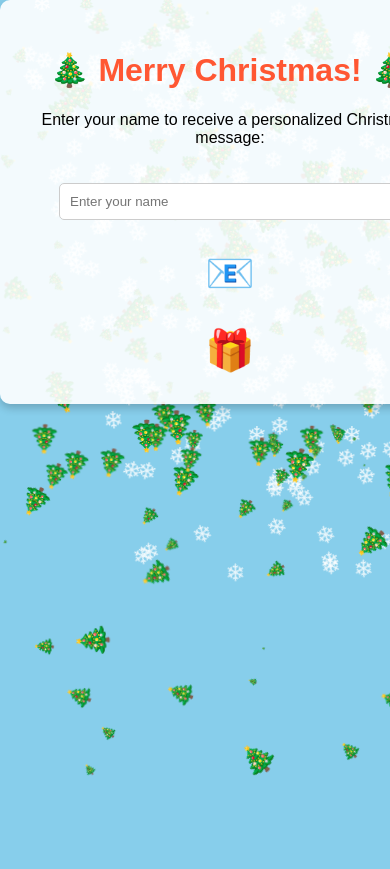
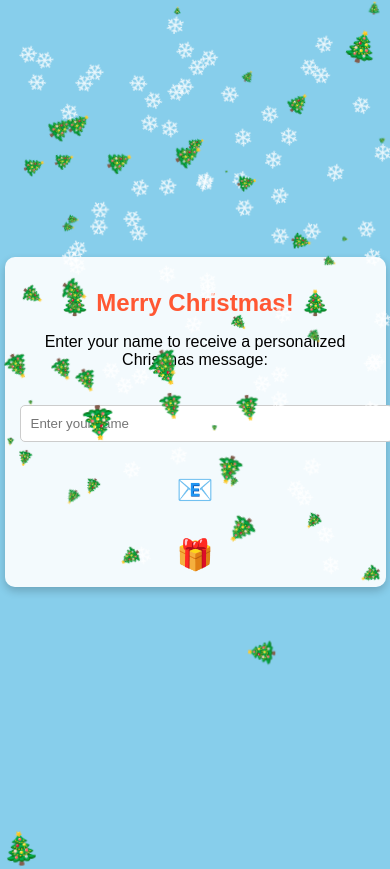
Before and after one commit to RickZaig98/Door, a plain HTML site: page index.html in a window 390 px wide. Shown: the top 869 px of the page. Before the commit the page ends 844 px from the top, so only its background shows below. Drawn offline with Linux system fonts and the light colour scheme.

Commit message:
Update index.html

```diff
--- a/index.html
+++ b/index.html
@@ -11,21 +11,27 @@
             margin: 0;
             padding: 0;
             overflow: hidden;
+            display: flex;
+            justify-content: center;
+            align-items: center;
+            height: 100vh;  /* Ensure body takes full height of the viewport */
         }
+
         .container {
             background-color: rgba(255, 255, 255, 0.9);
-            padding: 30px;
+            padding: 20px;  /* Adjust padding for smaller screens */
             border-radius: 10px;
             box-shadow: 0 4px 8px rgba(0, 0, 0, 0.2);
-            width: 400px;
-            margin: auto;
-            position: relative;
-            z-index: 2;
+            width: 90%;  /* 90% width of the viewport */
+            max-width: 500px;  /* Set a maximum width to avoid it getting too large */
             text-align: center;
         }
+
         h1 {
             color: #ff5733;
+            font-size: 2rem;  /* Adjust the size for responsiveness */
         }
+
         input[type="text"] {
             padding: 10px;
             width: 80%;
@@ -33,6 +39,7 @@
             border-radius: 5px;
             border: 1px solid #ccc;
         }
+
         .mail-button {
             font-size: 40px;
             cursor: pointer;
@@ -41,22 +48,26 @@
             padding: 10px;
             margin-top: 20px;
         }
+
         .mail-button:hover {
             background-color: #ffeb3b;
             border-radius: 10px;
         }
+
         .message {
             margin-top: 20px;
             font-size: 20px;
             font-weight: bold;
             color: #ff5733;
         }
+
         .christmas-icon {
             font-size: 40px;
             color: #ff5733;
             margin-top: 20px;
             cursor: pointer;
         }
+
         .snowflake {
             position: absolute;
             top: -10px;
@@ -65,6 +76,7 @@
             opacity: 0.8;
             animation: fall 10s linear infinite;
         }
+
         .tree {
             font-size: 30px;
             color: green;
@@ -89,6 +101,34 @@
             }
             100% {
                 transform: rotate(360deg);
+            }
+        }
+
+        /* Media Queries for smaller screens */
+        @media (max-width: 600px) {
+            .container {
+                width: 90%;  /* Ensure the container is 90% width on smaller screens */
+                padding: 15px;
+            }
+
+            h1 {
+                font-size: 1.5rem;  /* Slightly smaller font on mobile */
+            }
+
+            input[type="text"] {
+                width: 100%;  /* Make the input take up full width */
+            }
+
+            .message {
+                font-size: 18px;  /* Reduce font size on smaller screens */
+            }
+
+            .mail-button {
+                font-size: 30px;  /* Smaller button size on mobile */
+            }
+
+            .christmas-icon {
+                font-size: 30px;  /* Smaller icon size on mobile */
             }
         }
     </style>
@@ -139,7 +179,7 @@
         }
 
         // Snowflake Effect
-        for (let i = 0; i < 250; i++) {
+        for (let i = 0; i < 75; i++) {
             const snowflake = document.createElement('div');
             snowflake.classList.add('snowflake');
             snowflake.innerHTML = '❄';
@@ -151,7 +191,7 @@
         }
 
         // Falling Christmas Trees with spinning and falling effect
-        for (let i = 0; i < 150; i++) {
+        for (let i = 0; i < 50; i++) {
             const tree = document.createElement('div');
             tree.classList.add('tree');
             tree.innerHTML = '🎄';
@@ -178,10 +218,10 @@
             } else {
                 // Change snowflakes and trees to hearts
                 snowflakes.forEach(snowflake => {
-                    snowflake.innerHTML = '🎅';
+                    snowflake.innerHTML = '❤️';
                 });
                 trees.forEach(tree => {
-                    tree.innerHTML = '🦌 ';
+                    tree.innerHTML = '❤️';
                 });
                 isHearts = true;
             }
```
